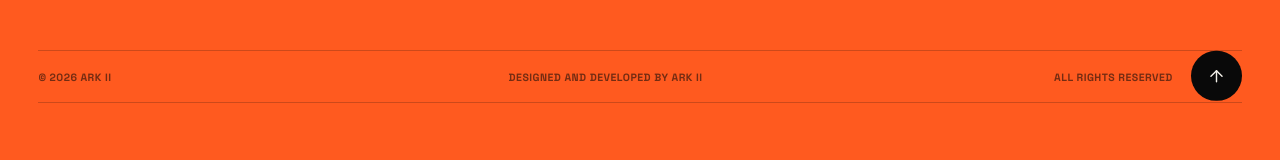
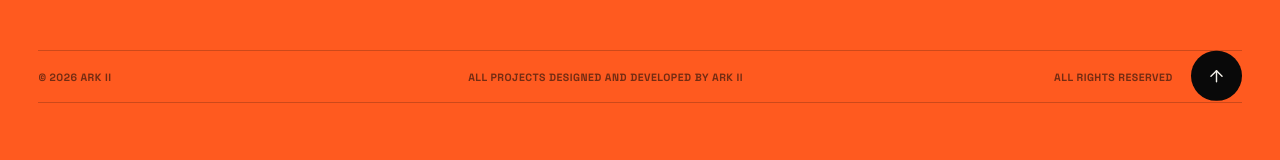
Before and after one commit to LinukaBandara/ark-ii, a React (Vite) app: page / in a window 1280 px wide. Shown: the part 1245-1405 px from the top of the page. Built offline with nearby package versions, Linux system fonts and the light colour scheme.

Commit message:
Brand: clarify ARK II project credit in footer

```diff
--- a/src/components/Footer/Footer.jsx
+++ b/src/components/Footer/Footer.jsx
@@ -96,7 +96,7 @@ function Footer() {
 
       <div className="footer__bottom">
         <p>© 2026 ARK II</p>
-        <p>Designed and developed by ARK II</p>
+        <p>All projects designed and developed by ARK II</p>
         <p>All rights reserved</p>
 
         <button
```
